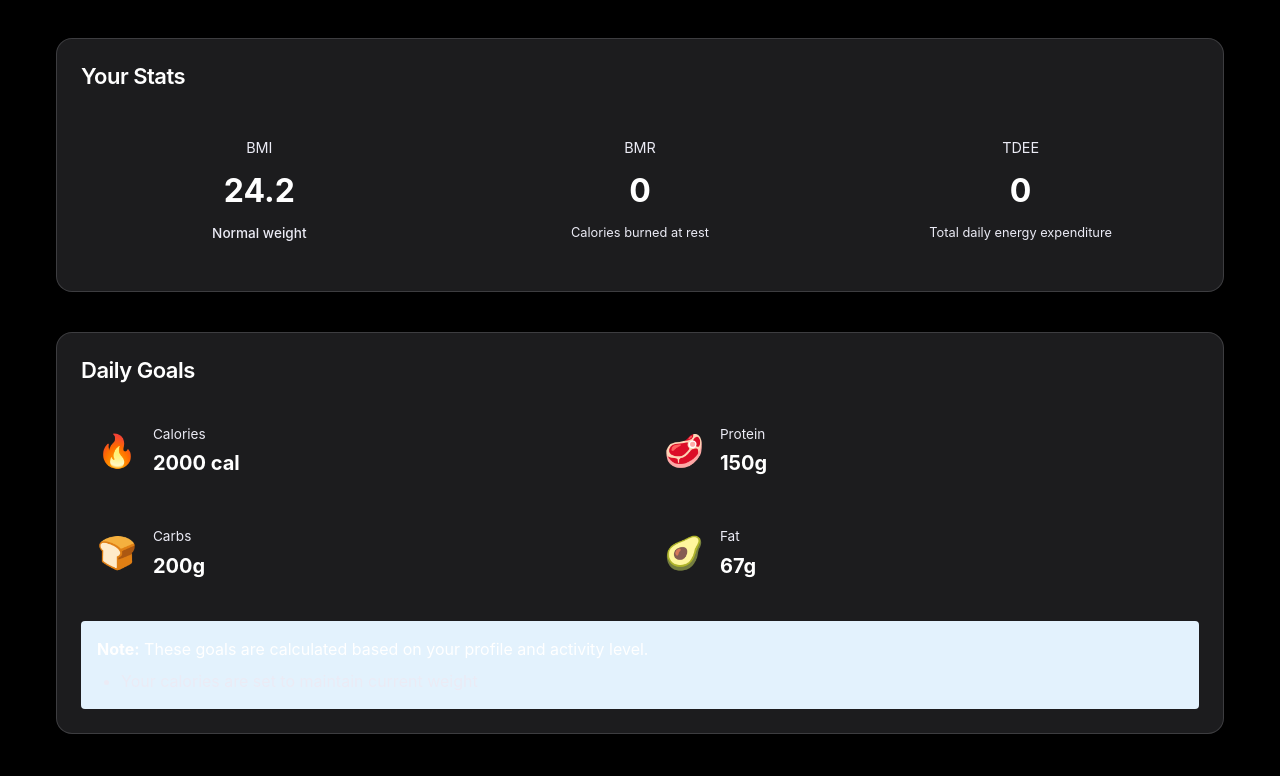
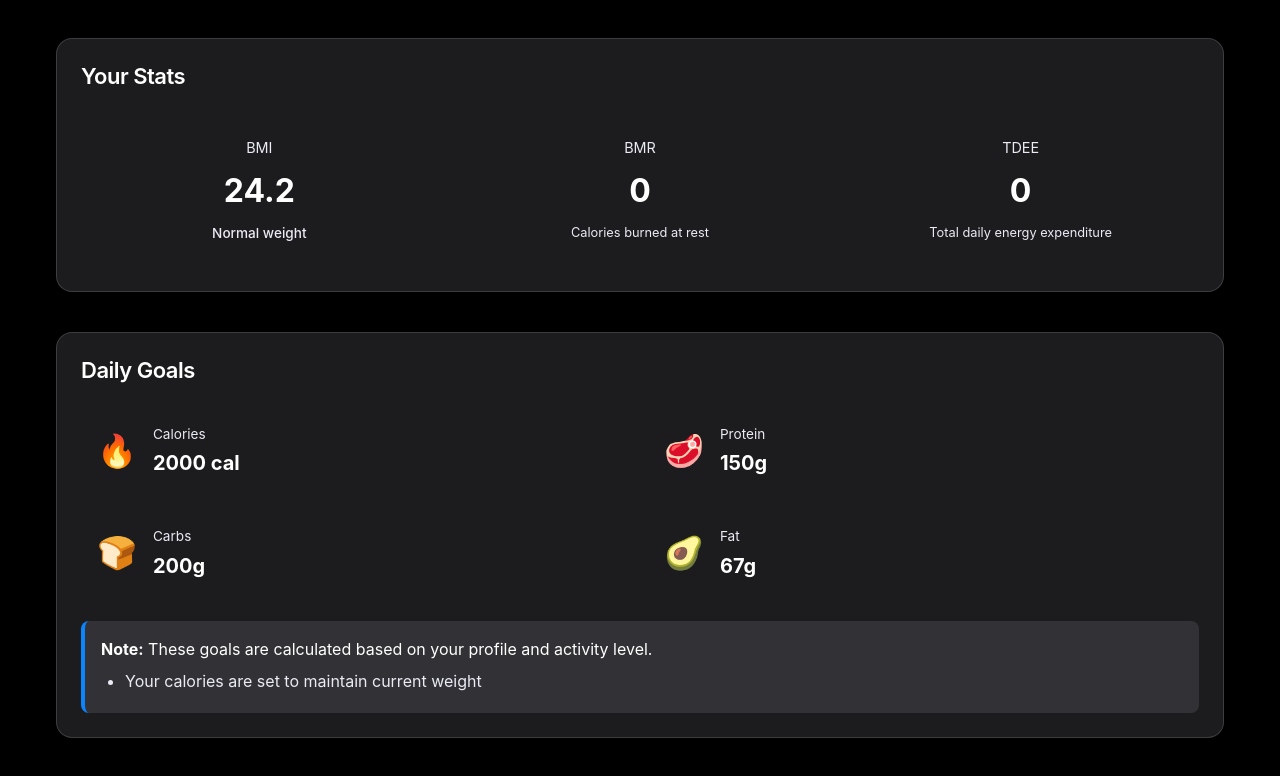
Before and after one commit to federod/FitnessTracker, a Vue app: page /profile in a window 1280 px wide. Shown: the part 805-1581 px from the top of the page. Built offline with nearby package versions, Linux system fonts and the light colour scheme; no server answers; sample sign-in values are in the browser's storage.

Commit message:
Fix goals note styling for dark mode visibility

```diff
--- a/src/views/Profile.vue
+++ b/src/views/Profile.vue
@@ -325,13 +325,14 @@ function getBMICategory(bmi: number) {
 .goals-note {
   margin-top: 1.5rem;
   padding: 1rem;
-  background: #e3f2fd;
-  border-left: 4px solid var(--secondary-color);
-  border-radius: 4px;
+  background: var(--fill-tertiary);
+  border-left: 4px solid var(--ios-blue);
+  border-radius: 8px;
 }
 
 .goals-note p {
   margin-bottom: 0.5rem;
+  color: var(--text-primary);
 }
 
 .goals-note ul {
@@ -341,6 +342,7 @@ function getBMICategory(bmi: number) {
 
 .goals-note li {
   color: var(--text-secondary);
+  margin: 0.25rem 0;
 }
 
 @media (max-width: 768px) {
```
